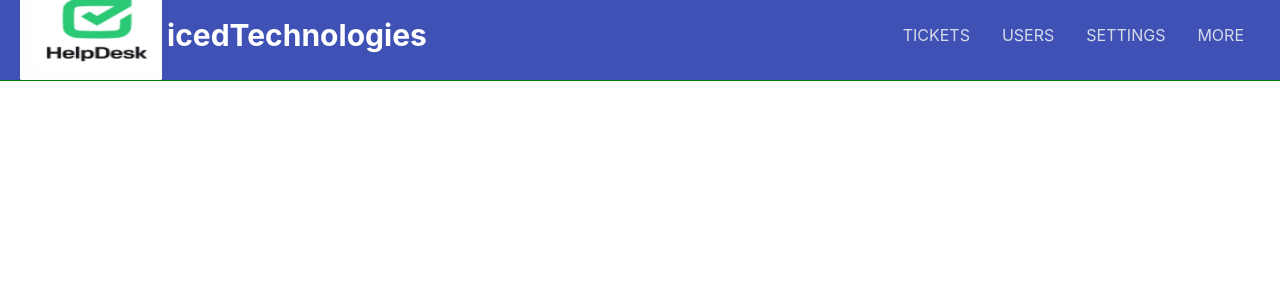
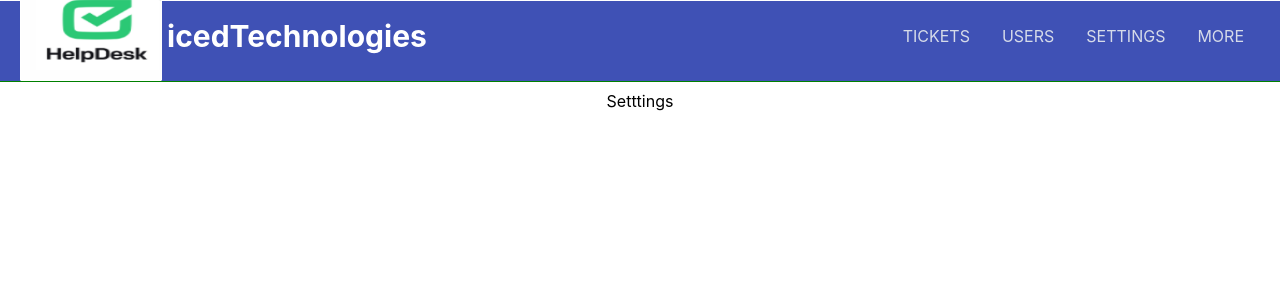
Before and after one commit to dzzirima/final_year_frontend, a React (Create React App) app: page /settings in a window 1280 px wide. Shown: the top 300 px of the page. Built offline with nearby package versions, Linux system fonts and the light colour scheme.

Commit message:
routing done

```diff
--- a/src/App.js
+++ b/src/App.js
@@ -1,19 +1,25 @@
+import "./App.css";
+import { BrowserRouter as Router, Switch, Route, Link } from "react-router-dom";
 
-import './App.css';
-import Login from './components/login/login';
-
-import NewUser from './components/newusers/newusers';
-import TopBar from './components/TopBar/TopBar';
-
-
+import TopBar from "./components/TopBar/TopBar";
+import { routes } from "./Routes/routes";
 
 function App() {
   return (
-    <div className="App">
-      <TopBar/>
-
-
-    </div>
+    <Router>
+      <div className="App">
+        <TopBar />
+        <Switch>
+          {routes.map((route, index) => {
+            return (
+              <Route key={index} exact path={route.path}>
+                {route.component}
+              </Route>
+            );
+          })}
+        </Switch>
+      </div>
+    </Router>
   );
 }
 
--- /dev/null
+++ b/src/Routes/routes.js
@@ -0,0 +1,28 @@
+import DashBoard from "../pages/Dashboard/DashBoard";
+import Settings from "../pages/Settings/Settings";
+import Tickets from "../pages/Tickets/Tickets";
+import Users from "../pages/Users/Users";
+
+export   const routes = [
+    {
+      path: "/",
+      component:<DashBoard/>
+
+    },
+    {
+      path: "/settings",
+      component:<Settings/>
+
+    },
+    {
+        path: "/tickets",
+        component:<Tickets/>
+
+      },
+      {
+        path: "/users",
+        component:<Users/>
+
+      },
+
+  ];
--- a/src/pages/Users/Users.jsx
+++ b/src/pages/Users/Users.jsx
@@ -1,11 +1,11 @@
 import React from 'react'
 
-const Uers = () => {
+const Users = () => {
     return (
         <div>
-            This is the users page
+
         </div>
     )
 }
 
-export default Uers
+export default Users
```
